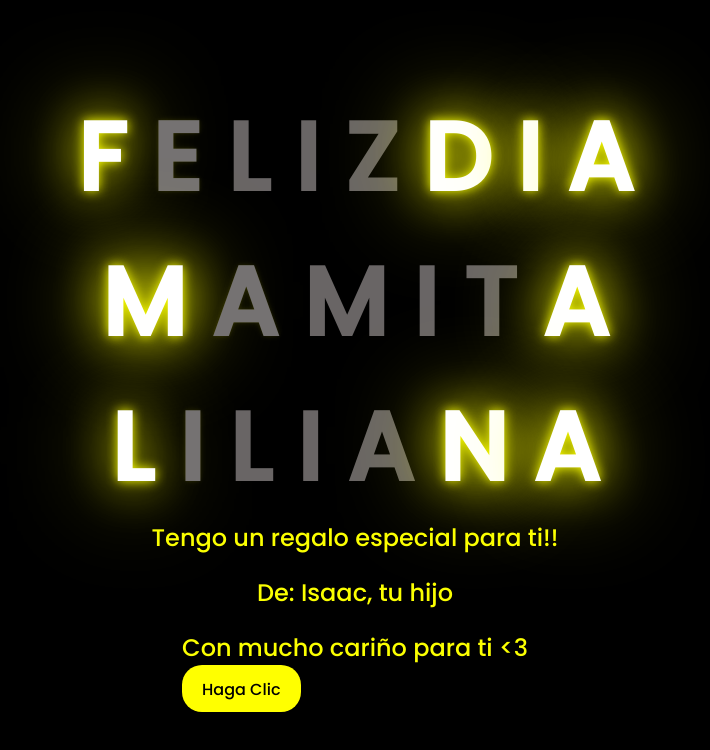
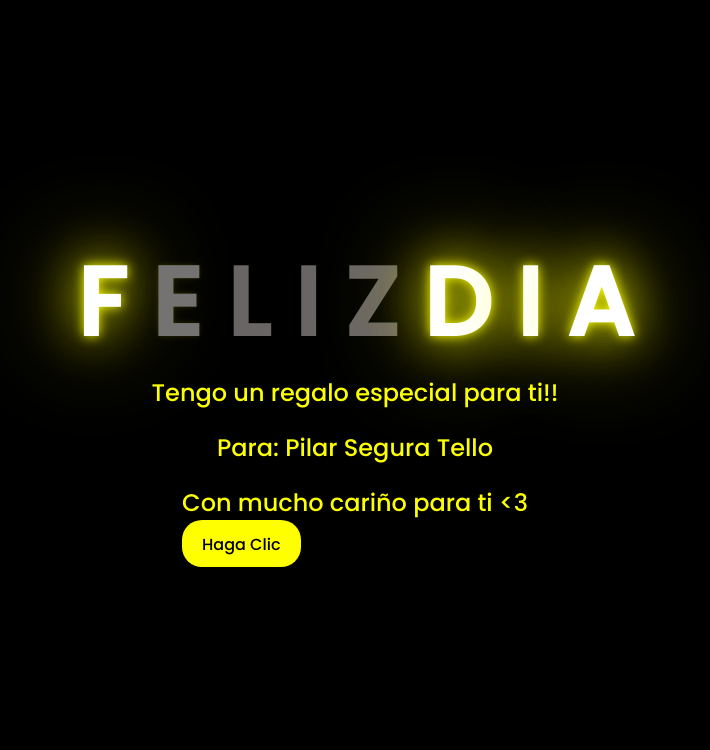
Before and after one commit to isaac-perez-code/Isaac-perez-code, a plain HTML site: page index.html in a window 1280 px wide. Shown: the whole page, without its empty margins (293-1003 px from the left). Drawn offline with Linux system fonts and the light colour scheme.

Commit message:
index.html

```diff
--- a/index.html
+++ b/index.html
@@ -20,28 +20,11 @@
         <span>I</span>
         <span>A</span>
     </div>
-    <div class="greetings">
-        <span>M</span>
-        <span>A</span>
-        <span>M</span>
-        <span>I</span>
-        <span>T</span>
-        <span>A</span>
-    </div>
-        <div class="greetings">
-        <span>L</span>
-        <span>I</span>
-        <span>L</span>
-        <span>I</span>
-        <span>A</span>
-        <span>N</span>
-        <span>A</span>
-    </div>
     <div class="description">
         <span>Tengo un regalo especial para ti!!</span>
     </div>
     <div class="description">
-        <span>De: Isaac, tu hijo</span>
+        <span>Para: Pilar Segura Tello </span>
     </div>
     <div class="description">
         <span>Con mucho cariño para ti <3</span>
```
